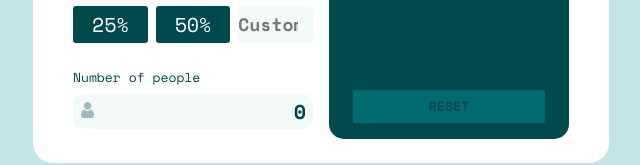
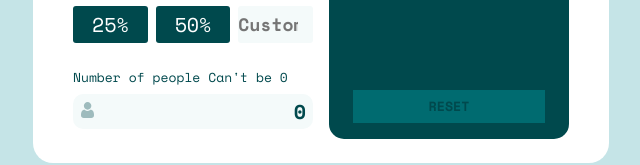
Before and after one commit to ripterdust/TipCalculator, a React (Create React App) app: page / in a window 1280 px wide. Shown: the part 464-629 px from the top of the page, without its empty margins (319-959 px from the left). Built offline with nearby package versions, Linux system fonts and the light colour scheme.

Commit message:
Agregada la validación, sólo faltan los estilos de css

```diff
--- a/src/components/Options.js
+++ b/src/components/Options.js
@@ -51,7 +51,7 @@ export const Options = ({ setData }) => {
             </div>
             <Tip />
             <div className="inputs people">
-                <span>Number of people</span>
+                <span>Number of people { people <= 0 ? <span className='red'>Can't be 0</span> : '' } </span>
                 <div className="">
                     <input type="text"
                     name='people'
```
